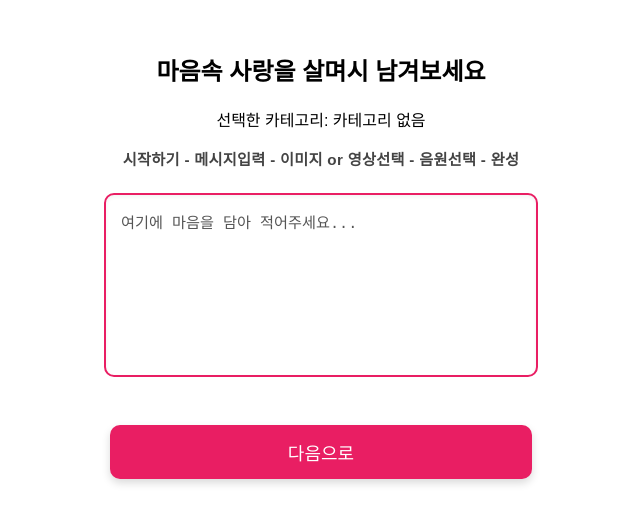
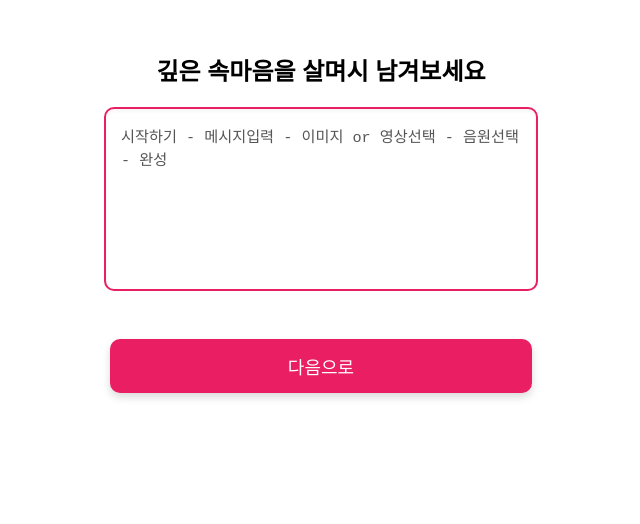
Before and after one commit to xeon-243859/ppongtok-app, a React (Vite) app: page /write/message in a window 1280 px wide. Shown: the top 524 px of the page, without its empty margins (319-959 px from the left). Built offline with nearby package versions, Linux system fonts and the light colour scheme.

Commit message:
📝 WriteMessagePage 변경사항 반영

```diff
--- a/src/pages/WriteMessagePage.jsx
+++ b/src/pages/WriteMessagePage.jsx
@@ -27,19 +27,13 @@ const WriteMessagePage = () => {
 
   return (
     <div className="write-message-container">
-      <h2>마음속 사랑을 살며시 남겨보세요</h2>
+      <h2>깊은 속마음을 살며시 남겨보세요</h2>
 
-      <p className="text-lg text-rose-500 font-semibold mb-4">
-       선택한 카테고리: {categoryLabel}
-     </p>
 
-      <p className="progress-bar">
-        시작하기 - 메시지입력 - 이미지 or 영상선택 - 음원선택 - 완성
-      </p>
 
       <textarea
         className="message-input"
-        placeholder="여기에 마음을 담아 적어주세요..."
+        placeholder="시작하기 - 메시지입력 - 이미지 or 영상선택 - 음원선택 - 완성 "
         value={message}
         onChange={(e) => setMessage(e.target.value)}
         rows={5}
```
